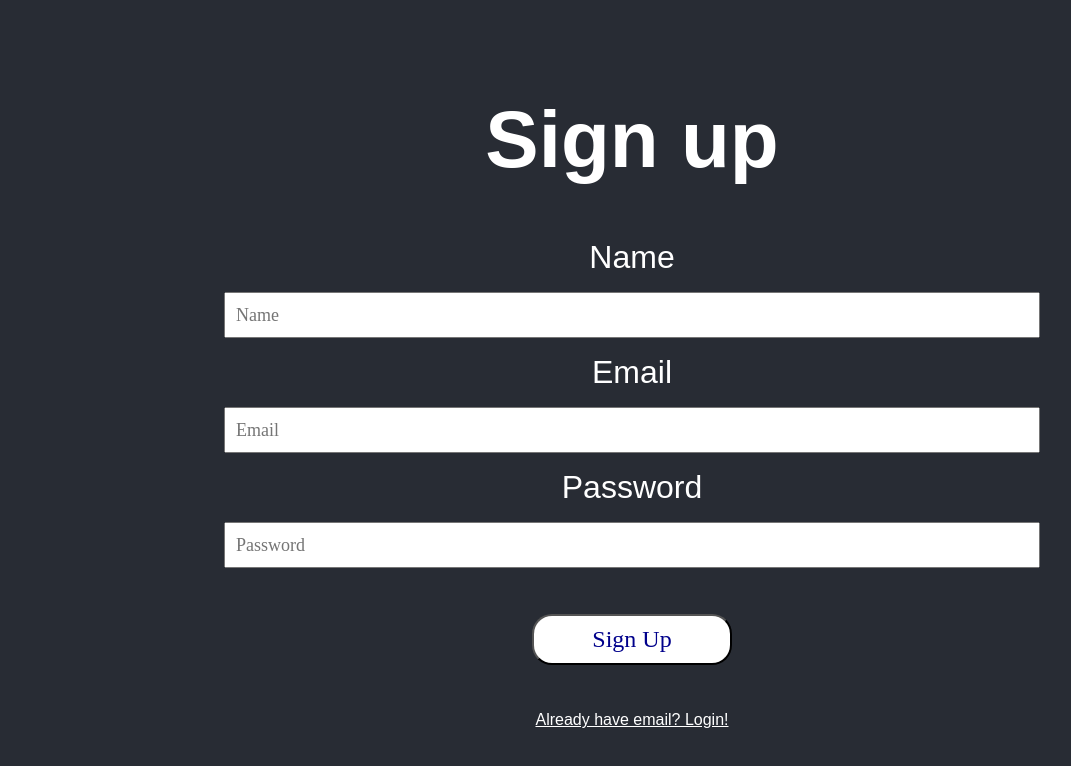
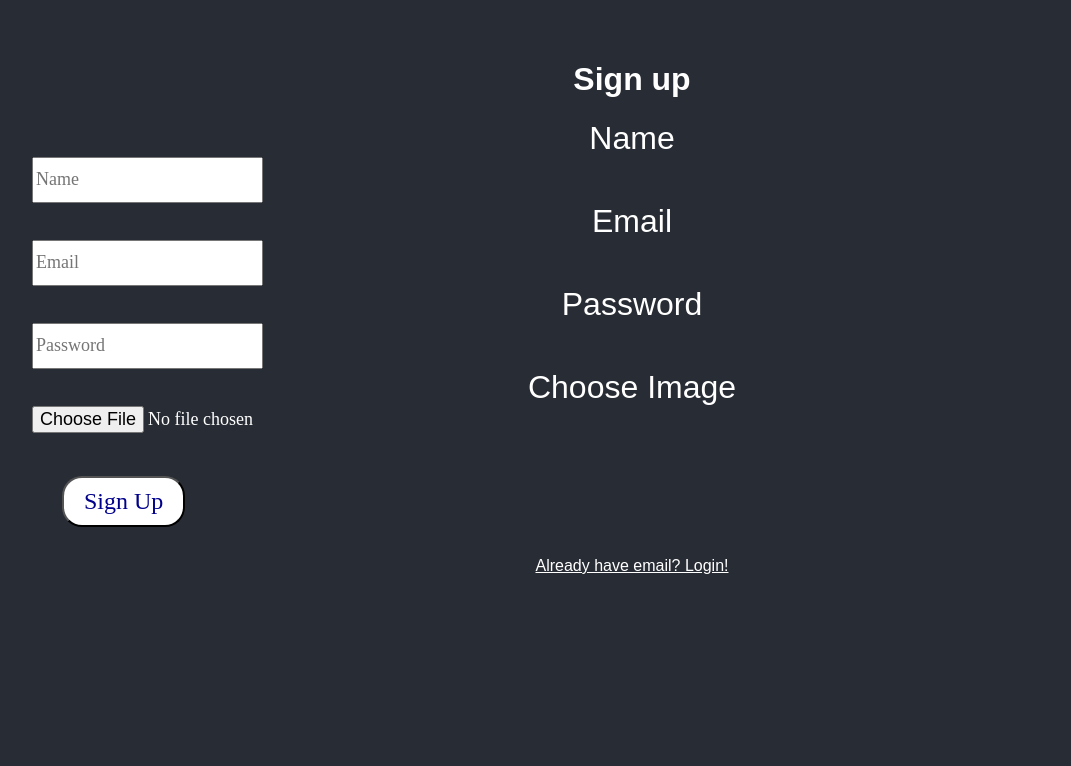
Before and after one commit to khaledalics22/Books, a React (Create React App) app: page /signup in a window 1280 px wide. Shown: the top 766 px of the page, without its empty margins (8-1079 px from the left). Built offline with nearby package versions, Linux system fonts and the light colour scheme; no server answers.

Commit message:
fix css files

```diff
--- a/package.json
+++ b/package.json
@@ -13,6 +13,9 @@
     "react-bootstrap-validation": "^0.1.11",
     "react-classes": "^1.1.1",
     "react-dom": "^17.0.2",
+    "react-icons": "^4.2.0",
+    "react-rating": "^2.0.5",
+    "react-rounded-image": "^2.0.13",
     "react-scripts": "4.0.3",
     "reactjs-popup": "^2.0.4",
     "web-vitals": "^1.1.2"
--- a/src/components/AddBook.css
+++ b/src/components/AddBook.css
@@ -5,34 +5,18 @@ body {
     font-family: Arial;
     text-align: center;
   }
-h1{
-    font-size: 500%;
+.labelAddBook{
+    font-size: xx-large;
+    display: block;
 }
-label{
-    font-size: 200%;
-}
-.a {
-    text-align: justify;  /* For Edge */
-    text-align-last: center;
-
-}
-.c {
-    text-align: justify;  /* For Edge */
-    text-align-last: center;
-   height: 40px;
-}
-.b {
-    text-align: justify;  /* For Edge */
-    text-align-last: center;
-}
-
-input{
+.inputAddBook{
     height: 40px;
     font-size: large;
     font-family: 'Times New Roman', Times, serif;
     padding-left: 10px;
     width: 800px;
     text-align-last: left;
+    display: block;
 }
 a:link{
     color: white;
@@ -47,7 +31,8 @@ a:visited{
     color: white;
 }
 
-button{
+.buttonAddBook{
+    display: block;
     color:darkblue;
     background-color: white;
     font-size: x-large;
--- a/src/components/AddBook.js
+++ b/src/components/AddBook.js
@@ -1,5 +1,5 @@
 
-import React, { useCallback, useContext } from 'react';
+import React, { useCallback, useContext, useEffect } from 'react';
 import app from "./firebase/base.js";
 import './AddBook.css'
 import { AuthConext } from './firebase/auth.js';
@@ -11,41 +11,53 @@ const AddBook = ({ history })=>{
         event.preventDefault();
         const {title, authoerName,category,description } = event.target.elements;
         try {
+
+            handleUpload(title,authoerName, description,category);
            // alert(title.value+'\n'+authoerName.value+'\n'+currentUser.uid+'\n'+description.value+'\n');
-            const db = app.firestore();
-            await db.collection('book').doc().set({
-                publisher_id: currentUser.uid,title:title.value,
-                author_name:authoerName.value, description:description.value,
-                category:category.value});
-            history.push('/profile');
+
         } catch (error) {
           alert(error);
         }
       }, [history]);
+      const handleUpload = (title,authoerName, description,category) =>{
+        // console.log(this.state.image);
+        let file =  image;
+        var storage = app.storage();
+        var storageRef = storage.ref();
+        var uploadTask = storageRef.child('folder/' + file.name).put(file);
 
+        uploadTask.then(async () =>{
+            // uploadTask.snapshot.ref.getDownloadURL().then((downloadURL) =>{
+            uploadTask.snapshot.ref.getDownloadURL().then(async (url) =>{
+              const db = app.firestore();
+              await db.collection('book').doc().set({
+                  publisher_id: currentUser.uid,title:title.value,
+                  author_name:authoerName.value, description:description.value,
+                  category:category.value,cover_url:url,rating:0});
+              history.push('/profile');
+            });
+         });
+        };
+    var image;
+    const handleChange =  useCallback(e=>{
+    if(e.target.files[0]){
+        image = e.target.files[0];
+    }
+    },[history]);
     return (
         <render >
             <h1 name='addbook' >Add New Book</h1>
             <form onSubmit={handleAddBook}>
-                <div className='a'>
-                <h3>Book title</h3>
-                </div><div className='a'>
-                <input name="title" type="label" placeholder="Book Title" />
-                </div><div className='a'>
-                <h3> Author Name  </h3>
-                </div><div className='a'>
-                <input name="authoerName" type="label" placeholder="Author Name" />
-                </div><div className='a'>
-                <h3 > category </h3>
-                </div><div className='a'>
-                <input name="category" type="label" placeholder="Category" />
-                </div><div className='a'>
-                <h3 > description </h3>
-                </div><div className='a'>
-                <input name="description" type="label" placeholder="Description" />
-                </div><div className='b'>
-                <button type="submit">Add</button>
-                </div>
+                <label className="labelAddBook">Book title</label>
+                <input className="inputAddBook" name="title" type="label" placeholder="Book Title" />
+                <label className="labelAddBook"> Author Name  </label>
+                <input className="inputAddBook" name="authoerName" type="label" placeholder="Author Name" />
+                <label className="labelAddBook"> category </label>
+                <input className="inputAddBook" name="category" type="label" placeholder="Category" />
+                <label className="labelAddBook"> description </label>
+                <input className="inputAddBook" name="description" type="label" placeholder="Description" />
+                <input className="inputAddBook" type="file" id="file" onChange={handleChange} /> <p></p>
+                <button className="buttonAddBook" type="submit">Add</button>
             </form>
         </render>
 
--- a/src/components/Home.css
+++ b/src/components/Home.css
@@ -1,4 +1,4 @@
-
+/*
 .icon{
     height: 50px;
     width: 50px;
@@ -13,4 +13,4 @@
     align-self: flex-end;
     font-size: medium;
     border: none;
-}
+} */
--- a/src/components/Login.css
+++ b/src/components/Login.css
@@ -5,17 +5,19 @@ body {
   font-family: Arial;
   text-align: center;
 }
-h1{
-  font-size: 500%;
+.labelLoign{
+  font-size: 200%;
+  display: block;
 }
-label{
-  font-size: 200%;
-}
-input{
+.inputLogin{
   height: 40px;
   font-size: large;
   font-family: 'Times New Roman', Times, serif;
   padding-left: 10px;
+  display: block
+}
+.formLogin{
+  text-align: center;
 }
 a:link{
   color: white;
@@ -30,7 +32,8 @@ a:visited{
   color: white;
 }
 
-button{
+.buttonLogin{
+  display: block;
   color:darkblue;
   background-color: white;
   font-size: x-large;
--- a/src/components/Profile.css
+++ b/src/components/Profile.css
@@ -5,59 +5,84 @@ body {
     font-family: Arial;
     text-align: center;
   }
-  h1{
-    font-size: 500%;
+
+  .labelProfile{
+    font-size: xx-large;
   }
-  label{
-    font-size: 200%;
-  }
-  input{
-    height: 40px;
-    font-size: large;
-    font-family: 'Times New Roman', Times, serif;
-    padding-left: 10px;
-  }
-  a:link{
-    color: white;
-  }
-  a:hover{
-    color: white;
-  }
-  a:active{
-    color: white;
-  }
-  a:visited{
-    color: white;
-  }
-
-  .profile_img{
-    height:140px;
-    align-self: flex-end;
-    width: 140px;
-    margin: 7px;
-    float: left;
-    object-fit: scale-down;
-    border-radius:'120px';
-    border: '7px solid white';
+  .profileImage{
+    display: inline-block;
   }
 
   .username {
-    text-align: justify;  /* For Edge */
     text-align-last: left;
+    display: block;
+    padding-left: 15px;
+    margin: 0px;
+    padding: 0px;
+    padding-top: 7px;
   }
 
   .useremail {
-    text-align: justify; /* For Edge */
+    color: gray;
+    display: block;
+    margin: 0px;
+    padding: 0px;
     text-align-last: left;
   }
   .wrap{
     height: 140px;
     text-align-last: left;
   }
+.dividerProfile{
+  background-color: white;
+  height: 1px;
+}
+.itemContainer{
+  text-align: center;
+  align-content: center;
+  border: 1px solid white;
+  grid-gap: 15px;
+  margin: 7px;
+  max-width: 300px;
+  height: fit-content;
+  grid-column: auto;
 
+}
+.buttonAddBookAction{
+  display: block;
+  float: right;
+  width: 40px;
+  height: 40px;
+  text-align: center;
+  font-size: x-large;
+  border-radius: 25px;
+}
+.bookCover{
+  width:300px;
+  height: 200px;
+  object-fit: cover;
+  display: block;
+}
+.bookTileData{
+  text-align: left;
+  margin: 0%;
+  display: block;
+  max-lines: 3;
+  padding: 5px;
+  max-width: 200px;
+}
+.gridListDiv{
+  display: block;
+  text-align-last: left;
+  text-align: left;
+}
 
-  button{
+.bookContainer{
+  width: min-content;
+}
+  .buttonProfile{
     color:darkblue;
+    display: block;
     background-color: no;
     font-size: x-large;
     padding: 10px;
--- a/src/components/SignUp.css
+++ b/src/components/SignUp.css
@@ -3,19 +3,16 @@ body {
     color: white;
     padding: 40px;
     font-family: Arial;
-    text-align: center;
   }
-h1{
-    font-size: 500%;
+.labelSignUp{
+    font-size: 200%;
+    display: block;
 }
-label{
-    font-size: 200%;
-}
-input{
+.inputSignUp{
+    display: block;
     height: 40px;
     font-size: large;
     font-family: 'Times New Roman', Times, serif;
-    padding-left: 10px;
 }
 a:link{
     color: white;
@@ -30,7 +27,11 @@ a:visited{
     color: white;
 }
 
-button{
+.signFormStyle{
+    text-align: center;
+}
+.buttonSignUp{
+    display: block;
     color:darkblue;
     background-color: white;
     font-size: x-large;
--- a/src/components/SignUp.js
+++ b/src/components/SignUp.js
@@ -1,4 +1,4 @@
-import React, { useCallback } from "react";
+import React, { useCallback, useEffect, useState } from "react";
 import { withRouter ,Link } from "react-router-dom";
 import app from "./firebase/base";
 import './SignUp.css'
@@ -11,30 +11,54 @@ const SignUp = ({ history }) => {
     try {
       await app
         .auth()
-        .createUserWithEmailAndPassword(email.value, password.value).then(function(user){
-          const db = app.firestore();
-          console.log(name.value);
-          // console.log(user.uid);
-          db.collection('user').doc(user.uid).set({name: name.value});
+        .createUserWithEmailAndPassword(email.value, password.value).then((user)=>{
+          handleUpload(user.user,name,email);
          });
-      history.push("/");
     } catch (error) {
       alert(error);
     }
   }, [history]);
+  var image;
+  const handleChange =  useCallback(e=>{
+    if(e.target.files[0]){
+        image = e.target.files[0];
+    }
+  },[history]);
+  // upload image
+  const handleUpload = (user, name,email ) =>{
+    // console.log(this.state.image);
+    let file =  image;
+    var storage = app.storage();
+    var storageRef = storage.ref();
+    var uploadTask = storageRef.child('folder/' + file.name).put(file);
 
+    uploadTask.then(async () =>{
+        // uploadTask.snapshot.ref.getDownloadURL().then((downloadURL) =>{
+        uploadTask.snapshot.ref.getDownloadURL().then(async (url) =>{
+          const db = app.firestore();
+          console.log(name.value);
+          // console.log(user.uid);
+          // alert('add user data'+user);
+          await db.collection('user').doc(user.uid)
+          .set({name: name.value,email:email.value, picture_url:url});
+          history.push("/");
+        });
+     });
+    };
   return (
-    <div>
-      <h1 name='SignUp' style={StyleSheet.SignUp}>Sign up</h1>
+    <div className="signFormStyle">
+      <h1 name='SignUp'>Sign up</h1>
       <form onSubmit={handleSignUp}>
-        <label> Name  </label> <p></p>
-        <input name="name" type="label" placeholder="Name" /><p></p>
-        <label> Email  </label> <p></p>
-        <input name="email" type="email" placeholder="Email" /><p></p>
-        <label > Password </label> <p></p>
-        <input name="password" type="password" placeholder="Password" /> <p></p>
-        <button type="submit">Sign Up</button>
-      </form><p></p>
+        <label className="labelSignUp">Name</label>
+        <input className="inputSignUp" name="name" type="label" placeholder="Name" />
+        <label className="labelSignUp">Email</label>
+        <input className="inputSignUp" name="email" type="email" placeholder="Email" />
+        <label className="labelSignUp"> Password </label>
+        <input className="inputSignUp" name="password" type="password" placeholder="Password" />
+        <label className="labelSignUp">Choose Image</label>
+        <input className="inputSignUp" type="file" id="file" onChange={handleChange} />
+        <button className="buttonSignUp" type="submit">Sign Up</button>
+      </form>
       <Link to="/login">Already have email? Login!</Link>
     </div>
   );
--- a/src/components/firebase/auth.js
+++ b/src/components/firebase/auth.js
@@ -12,7 +12,7 @@ export const  AuthProvider = ({children})=>{
     },[]);
     return (
         <AuthConext.Provider
-        value = {{currentUser}}
+         value = {{currentUser}}
         >{children}</AuthConext.Provider>
     );
 };
```
Also changed, not shown: src/components/Login.js (+8 -7 lines), src/components/Profile.js (+46 -43 lines), 1 other file (tests, documents, lock files or other folders).
